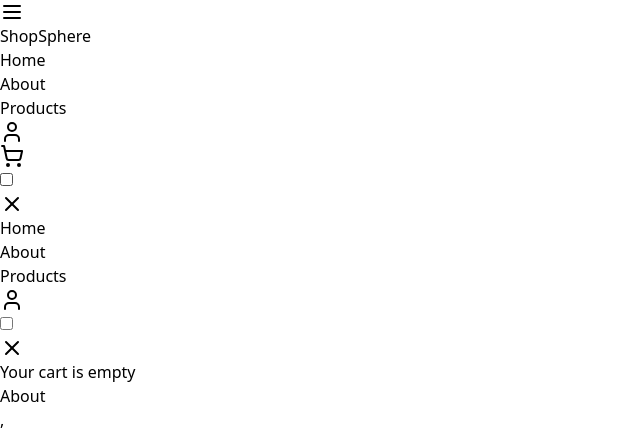
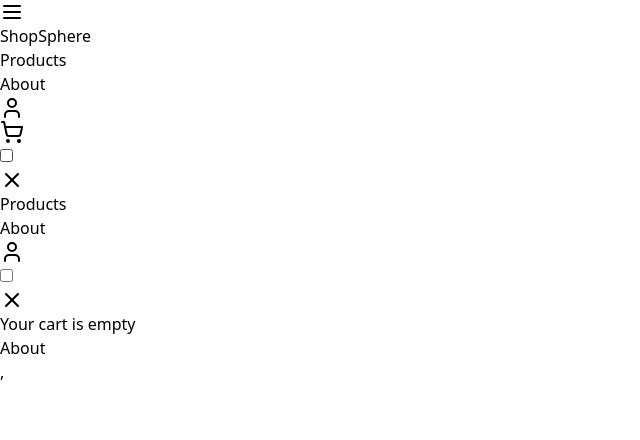
Before and after one commit to ItzAkmal97/ecom-store, a React (Vite) app: page /About in a window 1280 px wide. Shown: the top 440 px of the page, without its empty margins (0-640 px from the left). Built offline with nearby package versions, Linux system fonts and the light colour scheme.

Commit message:
Bug fixes

```diff
--- a/src/App.tsx
+++ b/src/App.tsx
@@ -12,9 +12,8 @@
       element: <RootLayout />,
       errorElement: <Error />,
       children: [
-        { path: "/", element: <Home /> },
+        { path: "/", element: <Products /> },
         { path: "/About", element: <About /> },
-        { path: "/products", element: <Products /> },
       ],
     },
   ]);
--- a/src/components/CartIcon.tsx
+++ b/src/components/CartIcon.tsx
@@ -3,14 +3,14 @@
 import { RootState } from "../store/store";
 
  const CartIcon = () => {
-  const totalQuantity = useSelector((state: RootState) => state.cart.totalQuantity);
+  const items = useSelector((state: RootState) => state.cart.items);
 
   return (
     <div className="relative">
       <ShoppingCart className="h-6 w-6" />
-      {totalQuantity > 0 && (
+      {items.length > 0 && (
         <span className="absolute -top-2 -right-2 bg-black text-white text-xs rounded-full h-5 w-5 flex items-center justify-center">
-          {totalQuantity}
+          {items.length}
         </span>
       )}
     </div>
--- a/src/components/CartPanel.tsx
+++ b/src/components/CartPanel.tsx
@@ -1,7 +1,7 @@
-import { Plus, Minus } from "lucide-react";
+import { Plus, Minus, Trash2  } from "lucide-react";
 import { useSelector, useDispatch } from "react-redux";
 import { RootState } from "../store/store";
-import { addToCart, removeFromCart } from "../features/cartSlice";
+import { addToCart, removeFromCart, clearCart, increaseQuantity } from "../features/cartSlice";
 
 export const CartPanel = () => {
   const dispatch = useDispatch();
@@ -35,7 +35,7 @@
                     </button>
                     <span className="mx-2">{item.quantity}</span>
                     <button
-                      onClick={() => dispatch(addToCart(item))}
+                      onClick={() => dispatch(increaseQuantity(item))}
                       className="p-1 hover:bg-gray-100 rounded"
                     >
                       <Plus className="h-4 w-4" />
@@ -57,9 +57,15 @@
             <span className="font-medium">Total</span>
             <span className="font-medium">${totalAmount.toFixed(2)}</span>
           </div>
+          <div className="flex justify-between gap-4">
           <button className="w-full bg-black text-white py-3 hover:bg-gray-800 transition-colors duration-200">
             Checkout
           </button>
+          <button onClick={() => dispatch(clearCart())}>
+            <Trash2 size={30}/>
+          </button>
+          </div>
+
         </div>
       )}
     </div>
--- a/src/components/Header.tsx
+++ b/src/components/Header.tsx
@@ -1,11 +1,10 @@
 import { NavLink } from "react-router-dom";
 import { Menu, X, User } from "lucide-react";
 import { useState } from "react";
-import  CartIcon  from "./CartIcon";
+import CartIcon from "./CartIcon";
 import { CartPanel } from "./CartPanel";
 
 function Header() {
-
   const [isScroll, setIsScroll] = useState(false);
 
   const handleHeaderShadow = () => {
@@ -14,16 +13,17 @@
     } else {
       setIsScroll(false);
     }
-  }
+  };
 
-  window.addEventListener("scroll", handleHeaderShadow)
+  window.addEventListener("scroll", handleHeaderShadow);
 
-  const cssClass = "sticky top-0 bg-white z-50"
-  const cssShadowClass = "shadow-md transition duration-600 ease-out"
+  const cssClass = "sticky top-0 bg-white z-50";
+  const cssShadowClass = "shadow-md transition duration-600 ease-out";
 
   return (
-    <header className={ isScroll ? `${cssClass} ${cssShadowClass}` : `${cssClass}`}>
-
+    <header
+      className={isScroll ? `${cssClass} ${cssShadowClass}` : `${cssClass}`}
+    >
       <div className="flex items-center justify-between max-w-7xl mx-auto p-6">
         {/* Mobile Menu Button - Left on mobile */}
         <label htmlFor="nav-toggle" className="lg:hidden cursor-pointer z-50">
@@ -42,30 +42,24 @@
               <NavLink
                 to="/"
                 className={({ isActive }) =>
-                    `hover:underline transition duration-400 ${isActive ? "underline" : ""}`
+                  `hover:underline transition duration-400 ${
+                    isActive ? "underline" : ""
+                  }`
                 }
               >
-                  Home
+                Products
               </NavLink>
             </li>
             <li>
               <NavLink
                 to="/About"
                 className={({ isActive }) =>
-                    `hover:underline transition duration-400 ${isActive ? "underline" : ""}`
+                  `hover:underline transition duration-400 ${
+                    isActive ? "underline" : ""
+                  }`
                 }
               >
                 About
-                </NavLink>
-              </li>
-              <li>
-                <NavLink
-                  to="/Products"
-                  className={({ isActive }) =>
-                    `hover:underline transition duration-400 ${isActive ? "underline" : ""}`
-                  }
-                >
-                  Products
               </NavLink>
             </li>
           </ul>
@@ -73,15 +67,8 @@
 
         {/* Account and Cart Controls */}
         <div className="flex items-center gap-12">
-            <NavLink
-              to="/Account"
-              className={({ isActive }) =>
-                `text-xl hover:underline transition duration-400 hidden lg:block ${
-                  isActive ? "underline" : ""
-                }`
-              }
-            >
-              <User className="h-6 w-6"/>
+          <NavLink to="/Account">
+            <User className="h-6 w-6" />
           </NavLink>
 
           {/* Cart Toggle Button */}
@@ -115,40 +102,30 @@
                 <NavLink
                   to="/"
                   className={({ isActive }) =>
-                      `block hover:underline transition duration-400 ${isActive ? "underline" : ""}`
-                    }
-                  >
-                    Home
-                  </NavLink>
-                </li>
-                <li>
-                  <NavLink
-                    to="/About"
-                    className={({ isActive }) =>
-                      `block hover:underline transition duration-400 ${isActive ? "underline" : ""}`
-                    }
-                  >
-                    About
-                  </NavLink>
-                </li>
-                <li>
-                  <NavLink
-                    to="/Products"
-                    className={({ isActive }) =>
-                      `block hover:underline transition duration-400 ${isActive ? "underline" : ""}`
+                    `block hover:underline transition duration-400 ${
+                      isActive ? "underline" : ""
+                    }`
                   }
                 >
                   Products
                 </NavLink>
               </li>
               <li>
+                <li>
                   <NavLink
-                    to="/Account"
+                    to="/About"
                     className={({ isActive }) =>
-                      `block hover:underline transition duration-400 ${isActive ? "underline" : ""}`
+                      `block hover:underline transition duration-400 ${
+                        isActive ? "underline" : ""
+                      }`
                     }
                   >
-                    <User className="h-6 w-6"/>
+                    About
+                  </NavLink>
+                </li>
+
+                <NavLink to="/Account">
+                  <User className="h-6 w-6" />
                 </NavLink>
               </li>
             </ul>
@@ -192,7 +169,6 @@
         className="fixed inset-0 bg-black bg-opacity-50
                     hidden peer-checked/cart:block z-40"
       />
-
     </header>
   );
 }
--- a/src/features/cartSlice.ts
+++ b/src/features/cartSlice.ts
@@ -7,13 +7,11 @@
 
 interface CartState {
   items: CartItem[];
-  totalQuantity: number;
   totalAmount: number;
 }
 
 const initialState: CartState = {
   items: [],
-  totalQuantity: 0,
   totalAmount: 0,
 };
 
@@ -23,8 +21,7 @@
   reducers: {
     addToCart(state, action: PayloadAction<Product>) {
       const newItem = action.payload;
-      const existingItem = state.items.find(item => item.id === newItem.id);
-      state.totalQuantity++;
+      const existingItem = state.items.find((item) => item.id === newItem.id);
 
       if (!existingItem) {
         state.items.push({
@@ -32,7 +29,21 @@
           quantity: 1,
         });
       } else {
-        existingItem.quantity++;
+        alert("Item already in the cart");
+      }
+
+      state.totalAmount = state.items.reduce(
+        (total, item) => total + item.price * item.quantity,
+        0
+      );
+    },
+
+    increaseQuantity(state, action: PayloadAction<Product>) {
+      const cartItem = action.payload;
+      const existingItemQuantity = state.items.find((item) => item.id === cartItem.id);
+
+      if (existingItemQuantity) {
+        existingItemQuantity.quantity++;
       }
 
       state.totalAmount = state.items.reduce(
@@ -43,11 +54,10 @@
 
     removeFromCart(state, action: PayloadAction<number>) {
       const id = action.payload;
-      const existingItem = state.items.find(item => item.id === id);
-      state.totalQuantity--;
+      const existingItem = state.items.find((item) => item.id === id);
 
       if (existingItem?.quantity === 1) {
-        state.items = state.items.filter(item => item.id !== id);
+        state.items = state.items.filter((item) => item.id !== id);
       } else if (existingItem) {
         existingItem.quantity--;
       }
@@ -60,11 +70,11 @@
 
     clearCart(state) {
       state.items = [];
-      state.totalQuantity = 0;
       state.totalAmount = 0;
-    }
-  }
+    },
+  },
 });
 
-export const { addToCart, removeFromCart, clearCart } = cartSlice.actions;
+export const { addToCart, removeFromCart, clearCart, increaseQuantity } =
+  cartSlice.actions;
 export default cartSlice.reducer;
--- a/src/pages/Error.tsx
+++ b/src/pages/Error.tsx
@@ -7,7 +7,7 @@
         <h1 className="text-5xl font-bold text-stone-600">Something’s not right.</h1>
         <p className="text-stone-600 font-semibold">We can’t find the page you're are looking for.</p>
         <Link to={'/'}>
-        <button className="bg-stone-500 hover:bg-stone-700 text-white font-bold py-4 px-6 rounded-full mt-4">Back to Homepage</button>
+        <button className="bg-stone-500 hover:bg-stone-700 text-white font-bold py-4 px-6 rounded-full mt-4">Back to Products</button>
         </Link>
 
       </div>
```
Lines whose indentation alone changed are shown as unchanged.
